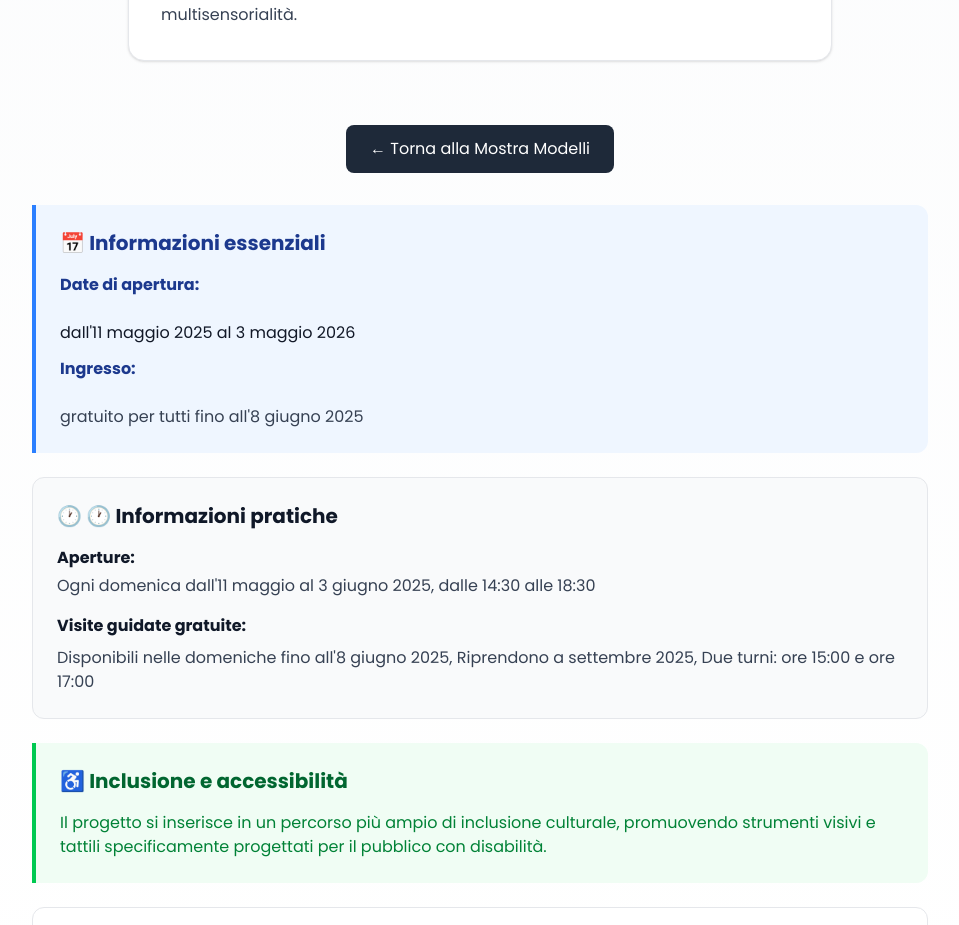
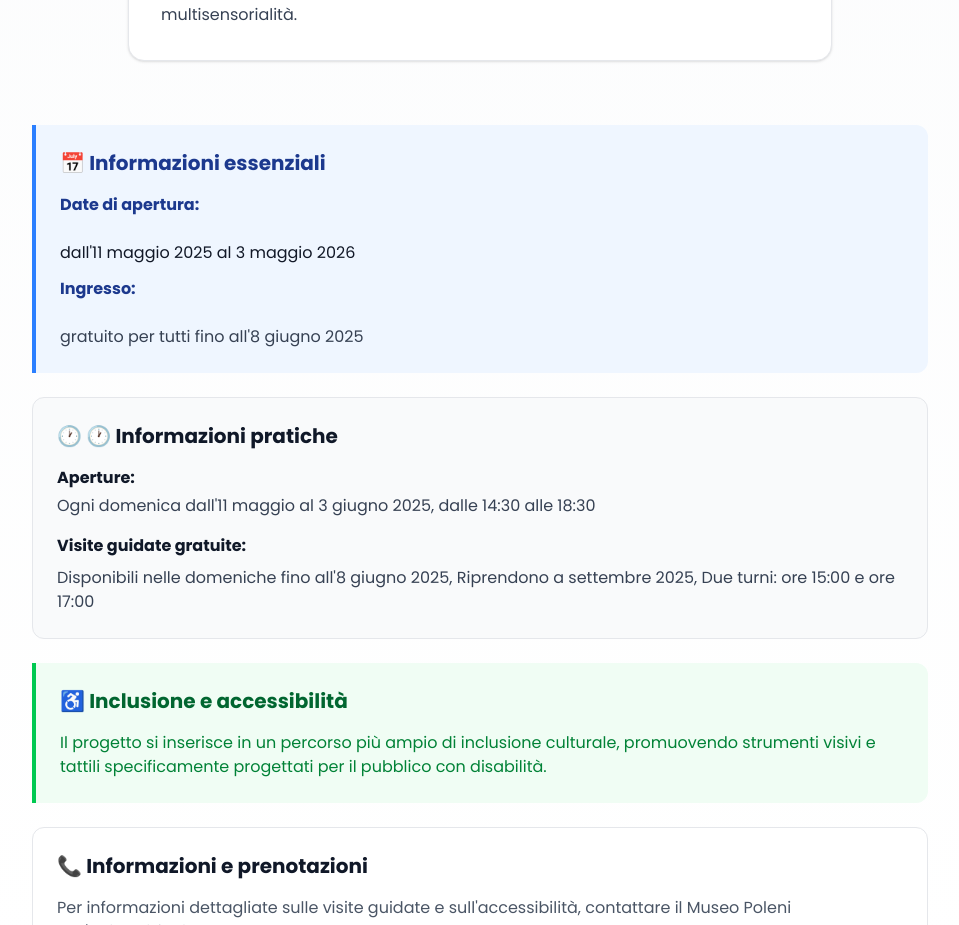
Before and after one commit to Gregoriounipd/itinerarimuseali, a Next.js app: page /progetto-mostra-modelli in a window 1280 px wide. Shown: the part 1120-2045 px from the top of the page, without its empty margins (160-1119 px from the left). Built offline with nearby package versions, Linux system fonts and the light colour scheme.

Commit message:
fix lis e audioguida

```diff
--- a/pages/progetto-mostra-modelli.js
+++ b/pages/progetto-mostra-modelli.js
@@ -1,22 +1,32 @@
 import Image from "next/image";
 import { Volume2, PlayCircle, BookOpen } from "lucide-react";
-import { useState } from "react";
+
 import { usePageTranslation } from "@/hooks/usePageTranslation";
 import { t } from "i18next";
+import { useState, useEffect } from "react";
+
 // Componente per formattare il testo con a capo
 const FormattedText = ({ text, className = "" }) => {
-  if (!text) return null;
+  const [formattedHtml, setFormattedHtml] = useState("");
 
-  // Sostituisci ||| con <br/> per andare a capo
-  const formattedText = text
-    .replace(/\*\*(.*?)\*\*/g, '<strong>$1</strong>') // **grassetto**
-    .replace(/\*(.*?)\*/g, '<em>$1</em>') // *corsivo*
-    .replace(/\|\|\|/g, '<br/>'); // ||| = a capo
+  useEffect(() => {
+    if (!text) return;
+
+    // Sostituisci ||| con <br/> per andare a capo
+    const formatted = text
+      .replace(/\*\*(.*?)\*\*/g, '<strong>$1</strong>') // **grassetto**
+      .replace(/\*(.*?)\*/g, '<em>$1</em>') // *corsivo*
+      .replace(/\|\|\|/g, '<br/>'); // ||| = a capo
+
+    setFormattedHtml(formatted);
+  }, [text]);
+
+  if (!formattedHtml) return null;
 
   return (
     <div
       className={className}
-      dangerouslySetInnerHTML={{ __html: formattedText }}
+      dangerouslySetInnerHTML={{ __html: formattedHtml }}
     />
   );
 };
@@ -162,15 +172,7 @@ export default function ProgettoMostraModelli() {
           </div>
         </div>
       </div>
-      {/* PULSANTE TORNA INDIETRO */}
-      <div className="max-w-4xl mx-auto mb-8 text-center">
-        <a
-          href="/mostra-modelli"
-          className="inline-flex items-center gap-2 bg-gray-800 text-white px-6 py-3 rounded-lg hover:bg-gray-700 transition-colors"
-        >
-          ← Torna alla Mostra Modelli
-        </a>
-      </div>
+
       {/* INFORMAZIONI MOSTRA */}
       <div className="max-w-4xl mx-auto space-y-6">
         <section className="bg-blue-50 dark:bg-blue-900/30 border-l-4 border-blue-500 p-6 rounded-r-xl">
```
